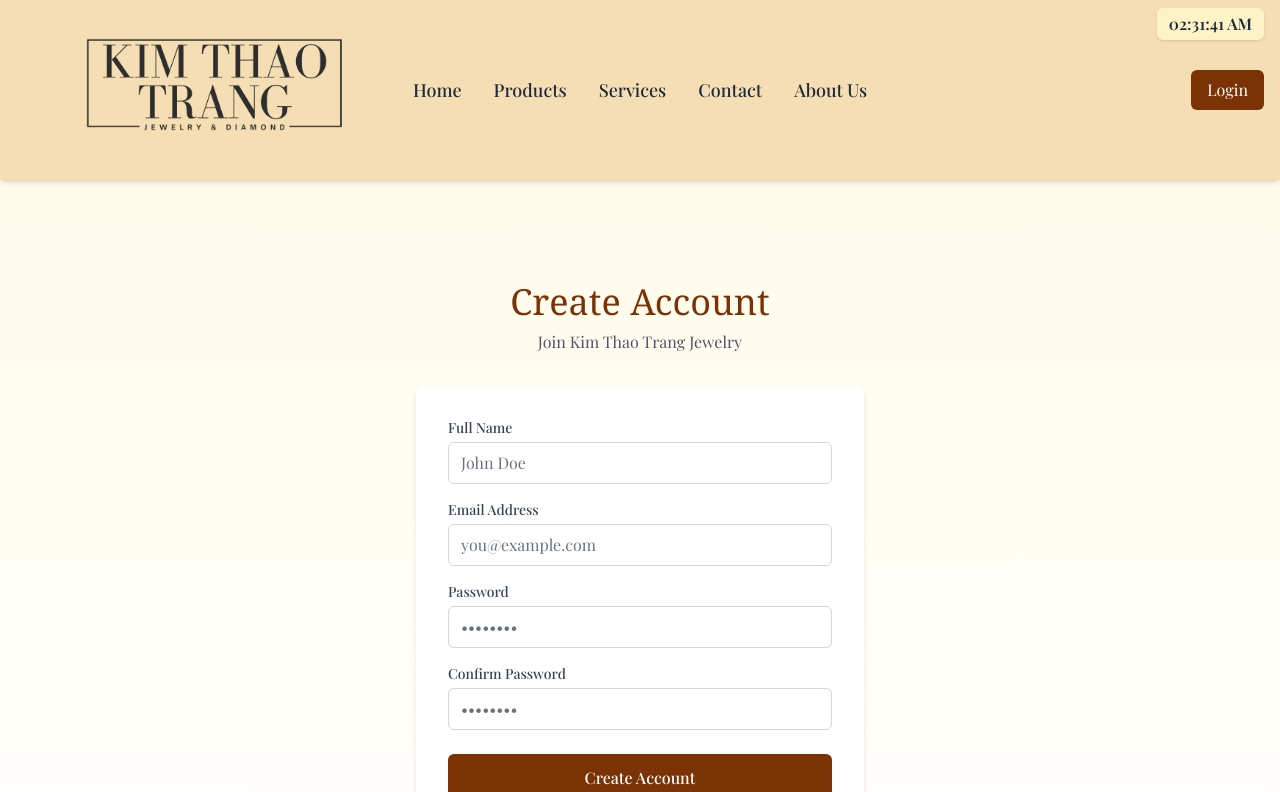
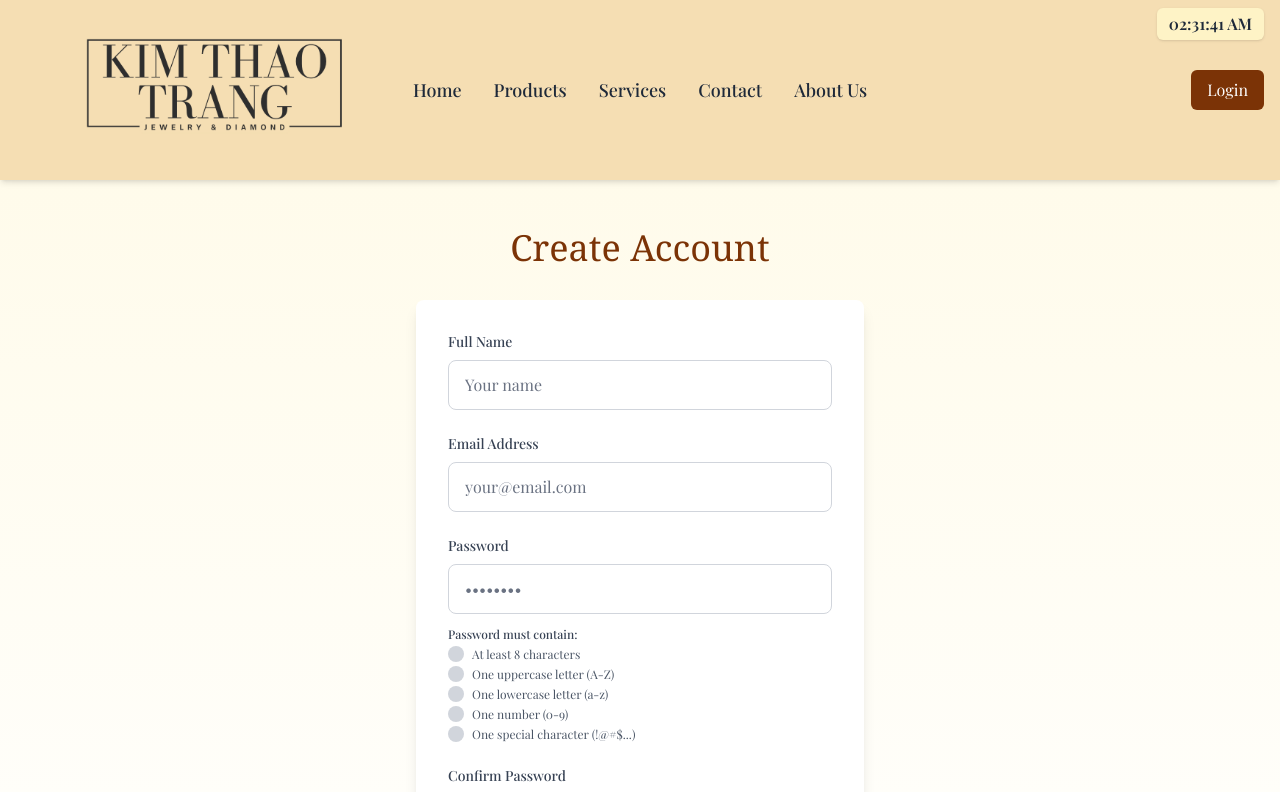
Before and after one commit to tonyt243/Jewelry-Store-FullStack, a Next.js app: page /register in a window 1280 px wide. Shown: the top 792 px of the page. Built offline with nearby package versions, Linux system fonts and the light colour scheme; no server answers.

Commit message:
feat: update register form, password validation

```diff
--- a/src/app/register/page.tsx
+++ b/src/app/register/page.tsx
@@ -1,40 +1,78 @@
 'use client';
 
 import { useState } from 'react';
+import { useAuth } from '@/context/AuthContext';
 import { useRouter } from 'next/navigation';
 import Link from 'next/link';
-import { useAuth } from '@/context/AuthContext';
 
 export default function RegisterPage() {
-  const [name, setName] = useState('');
-  const [email, setEmail] = useState('');
-  const [password, setPassword] = useState('');
-  const [confirmPassword, setConfirmPassword] = useState('');
+  const { signUp } = useAuth();
+  const router = useRouter();
+  const [formData, setFormData] = useState({
+    name: '',
+    email: '',
+    password: '',
+    confirmPassword: '',
+  });
   const [error, setError] = useState('');
+  const [passwordErrors, setPasswordErrors] = useState<string[]>([]);
   const [loading, setLoading] = useState(false);
-  const router = useRouter();
-  const { signUp } = useAuth();
+
+  const validatePassword = (password: string): string[] => {
+    const errors: string[] = [];
+
+    if (password.length < 8) {
+      errors.push('At least 8 characters');
+    }
+    if (!/[A-Z]/.test(password)) {
+      errors.push('One uppercase letter');
+    }
+    if (!/[a-z]/.test(password)) {
+      errors.push('One lowercase letter');
+    }
+    if (!/[0-9]/.test(password)) {
+      errors.push('One number');
+    }
+    if (!/[!@#$%^&*(),.?":{}|<>]/.test(password)) {
+      errors.push('One special character (!@#$%^&*...)');
+    }
+
+    return errors;
+  };
+
+  const handleChange = (e: React.ChangeEvent<HTMLInputElement>) => {
+    const { name, value } = e.target;
+    setFormData({ ...formData, [name]: value });
+
+    // Real-time password validation
+    if (name === 'password') {
+      const errors = validatePassword(value);
+      setPasswordErrors(errors);
+    }
+  };
 
   const handleSubmit = async (e: React.FormEvent) => {
     e.preventDefault();
     setError('');
+    setLoading(true);
 
-    // Validation
-    if (password !== confirmPassword) {
-      setError('Passwords do not match');
+    // Validate password strength
+    const passwordValidationErrors = validatePassword(formData.password);
+    if (passwordValidationErrors.length > 0) {
+      setError('Please meet all password requirements');
+      setLoading(false);
       return;
     }
 
-    if (password.length < 6) {
-      setError('Password must be at least 6 characters');
+    // Check password confirmation
+    if (formData.password !== formData.confirmPassword) {
+      setError('Passwords do not match');
+      setLoading(false);
       return;
     }
 
-    setLoading(true);
-
     try {
-      await signUp(email, password, name);
-      // Automatically sign in after registration
+      await signUp(formData.email, formData.password, formData.name);
       router.push('/');
     } catch (err: any) {
       setError(err.message || 'Failed to create account');
@@ -43,106 +81,173 @@ export default function RegisterPage() {
     }
   };
 
+  const getPasswordStrength = (): { strength: string; color: string; width: string } => {
+    const errors = validatePassword(formData.password);
+    const strength = 5 - errors.length;
+
+    if (strength === 0 || formData.password === '') return { strength: 'Weak', color: 'bg-red-500', width: '0%' };
+    if (strength <= 2) return { strength: 'Weak', color: 'bg-red-500', width: '33%' };
+    if (strength <= 3) return { strength: 'Medium', color: 'bg-yellow-500', width: '66%' };
+    return { strength: 'Strong', color: 'bg-green-500', width: '100%' };
+  };
+
+  const passwordStrength = getPasswordStrength();
+
   return (
-    <div className="min-h-screen flex items-center justify-center bg-gradient-to-b from-amber-50 to-white py-12 px-4">
-      <div className="max-w-md w-full space-y-8">
-        <div>
-          <h2 className="text-center text-4xl font-serif text-amber-900">
-            Create Account
-          </h2>
-          <p className="mt-2 text-center text-gray-600">
-            Join Kim Thao Trang Jewelry
-          </p>
+    <div className="min-h-screen bg-gradient-to-b from-amber-50 to-white flex items-center justify-center py-12 px-4">
+      <div className="max-w-md w-full">
+        <div className="text-center mb-8">
+          <h1 className="text-4xl font-serif text-amber-900 mb-2">Create Account</h1>
         </div>
 
-        <form className="mt-8 space-y-6 bg-white p-8 rounded-lg shadow-md" onSubmit={handleSubmit}>
+        <div className="bg-white rounded-lg shadow-lg p-8">
           {error && (
-            <div className="bg-red-50 border border-red-200 text-red-600 px-4 py-3 rounded">
+            <div className="mb-4 bg-red-50 border border-red-200 text-red-700 px-4 py-3 rounded">
               {error}
             </div>
           )}
 
-          <div className="space-y-4">
+          <form onSubmit={handleSubmit} className="space-y-6">
+            {/* Name Field */}
             <div>
-              <label htmlFor="name" className="block text-sm font-medium text-gray-700 mb-1">
+              <label htmlFor="name" className="block text-sm font-medium text-gray-700 mb-2">
                 Full Name
               </label>
               <input
+                type="text"
                 id="name"
                 name="name"
-                type="text"
                 required
-                value={name}
-                onChange={(e) => setName(e.target.value)}
-                className="w-full px-3 py-2 border border-gray-300 rounded-md focus:outline-none focus:ring-2 focus:ring-amber-900 text-gray-900 placeholder:text-gray-500"
-                placeholder="John Doe"
+                value={formData.name}
+                onChange={handleChange}
+                className="w-full px-4 py-3 border border-gray-300 rounded-lg focus:outline-none focus:ring-2 focus:ring-amber-900 text-gray-900 placeholder:text-gray-500"
+                placeholder="Your name"
               />
             </div>
 
+            {/* Email Field */}
             <div>
-              <label htmlFor="email" className="block text-sm font-medium text-gray-700 mb-1">
+              <label htmlFor="email" className="block text-sm font-medium text-gray-700 mb-2">
                 Email Address
               </label>
               <input
+                type="email"
                 id="email"
                 name="email"
-                type="email"
                 required
-                value={email}
-                onChange={(e) => setEmail(e.target.value)}
-                className="w-full px-3 py-2 border border-gray-300 rounded-md focus:outline-none focus:ring-2 focus:ring-amber-900 text-gray-900 placeholder:text-gray-500"
-                placeholder="you@example.com"
+                value={formData.email}
+                onChange={handleChange}
+                className="w-full px-4 py-3 border border-gray-300 rounded-lg focus:outline-none focus:ring-2 focus:ring-amber-900 text-gray-900 placeholder:text-gray-500"
+                placeholder="your@email.com"
               />
             </div>
 
+            {/* Password Field */}
             <div>
-              <label htmlFor="password" className="block text-sm font-medium text-gray-700 mb-1">
+              <label htmlFor="password" className="block text-sm font-medium text-gray-700 mb-2">
                 Password
               </label>
               <input
+                type="password"
                 id="password"
                 name="password"
-                type="password"
                 required
-                value={password}
-                onChange={(e) => setPassword(e.target.value)}
-                className="w-full px-3 py-2 border border-gray-300 rounded-md focus:outline-none focus:ring-2 focus:ring-amber-900 text-gray-900 placeholder:text-gray-500"
+                value={formData.password}
+                onChange={handleChange}
+                className="w-full px-4 py-3 border border-gray-300 rounded-lg focus:outline-none focus:ring-2 focus:ring-amber-900 text-gray-900 placeholder:text-gray-500"
                 placeholder="••••••••"
               />
+
+              {/* Password Strength Indicator */}
+              {formData.password && (
+                <div className="mt-2">
+                  <div className="flex items-center justify-between mb-1">
+                    <span className="text-xs text-gray-600">Password Strength:</span>
+                    <span className={`text-xs font-semibold ${
+                      passwordStrength.strength === 'Strong' ? 'text-green-600' :
+                      passwordStrength.strength === 'Medium' ? 'text-yellow-600' :
+                      'text-red-600'
+                    }`}>
+                      {passwordStrength.strength}
+                    </span>
+                  </div>
+                  <div className="w-full bg-gray-200 rounded-full h-2">
+                    <div
+                      className={`${passwordStrength.color} h-2 rounded-full transition-all duration-300`}
+                      style={{ width: passwordStrength.width }}
+                    />
+                  </div>
+                </div>
+              )}
+
+              {/* Password Requirements */}
+              <div className="mt-3 space-y-1">
+                <p className="text-xs font-medium text-gray-700">Password must contain:</p>
+                {[
+                  { text: 'At least 8 characters', met: formData.password.length >= 8 },
+                  { text: 'One uppercase letter (A-Z)', met: /[A-Z]/.test(formData.password) },
+                  { text: 'One lowercase letter (a-z)', met: /[a-z]/.test(formData.password) },
+                  { text: 'One number (0-9)', met: /[0-9]/.test(formData.password) },
+                  { text: 'One special character (!@#$...)', met: /[!@#$%^&*(),.?":{}|<>]/.test(formData.password) },
+                ].map((req, index) => (
+                  <div key={index} className="flex items-center gap-2">
+                    <div className={`w-4 h-4 rounded-full flex items-center justify-center ${
+                      req.met ? 'bg-green-500' : 'bg-gray-300'
+                    }`}>
+                      {req.met && (
+                        <svg className="w-3 h-3 text-white" fill="none" strokeLinecap="round" strokeLinejoin="round" strokeWidth="2" viewBox="0 0 24 24" stroke="currentColor">
+                          <path d="M5 13l4 4L19 7"></path>
+                        </svg>
+                      )}
+                    </div>
+                    <span className={`text-xs ${req.met ? 'text-green-700' : 'text-gray-600'}`}>
+                      {req.text}
+                    </span>
+                  </div>
+                ))}
+              </div>
             </div>
 
+            {/* Confirm Password Field */}
             <div>
-              <label htmlFor="confirmPassword" className="block text-sm font-medium text-gray-700 mb-1">
+              <label htmlFor="confirmPassword" className="block text-sm font-medium text-gray-700 mb-2">
                 Confirm Password
               </label>
               <input
+                type="password"
                 id="confirmPassword"
                 name="confirmPassword"
-                type="password"
                 required
-                value={confirmPassword}
-                onChange={(e) => setConfirmPassword(e.target.value)}
-                className="w-full px-3 py-2 border border-gray-300 rounded-md focus:outline-none focus:ring-2 focus:ring-amber-900 text-gray-900 placeholder:text-gray-500"
+                value={formData.confirmPassword}
+                onChange={handleChange}
+                className="w-full px-4 py-3 border border-gray-300 rounded-lg focus:outline-none focus:ring-2 focus:ring-amber-900 text-gray-900 placeholder:text-gray-500"
                 placeholder="••••••••"
               />
+              {formData.confirmPassword && formData.password !== formData.confirmPassword && (
+                <p className="mt-1 text-xs text-red-600">Passwords do not match</p>
+              )}
+              {formData.confirmPassword && formData.password === formData.confirmPassword && (
+                <p className="mt-1 text-xs text-green-600">Passwords match ✓</p>
+              )}
             </div>
-          </div>
 
-          <button
-            type="submit"
-            disabled={loading}
-            className="w-full bg-amber-900 text-white py-3 rounded-md hover:bg-amber-800 transition font-medium disabled:opacity-50"
-          >
-            {loading ? 'Creating account...' : 'Create Account'}
-          </button>
+            {/* Submit Button */}
+            <button
+              type="submit"
+              disabled={loading || passwordErrors.length > 0}
+              className="w-full bg-amber-900 text-white py-3 px-4 rounded-lg hover:bg-amber-800 transition transform hover:scale-105 disabled:opacity-50 disabled:cursor-not-allowed disabled:transform-none font-medium text-lg"
+            >
+              {loading ? 'Creating Account...' : 'Create Account'}
+            </button>
+          </form>
 
-          <p className="text-center text-sm text-gray-600">
+          <p className="mt-6 text-center text-gray-600">
             Already have an account?{' '}
             <Link href="/login" className="text-amber-900 hover:text-amber-800 font-medium">
               Sign in here
             </Link>
           </p>
-        </form>
+        </div>
       </div>
     </div>
   );
```
